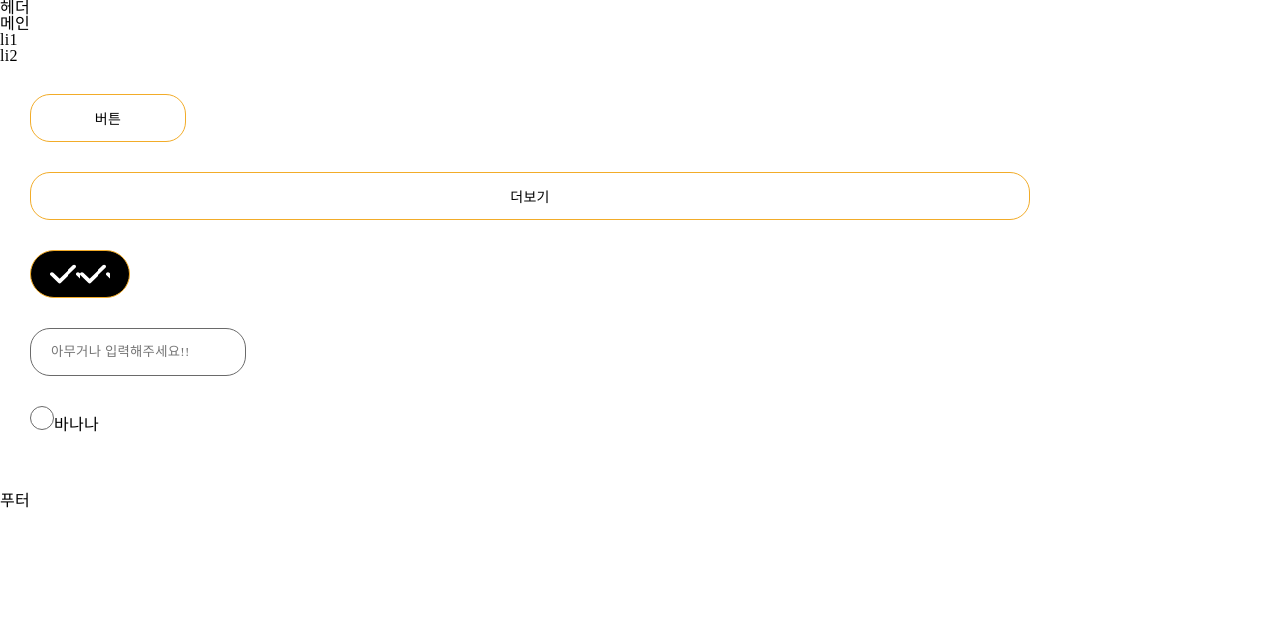
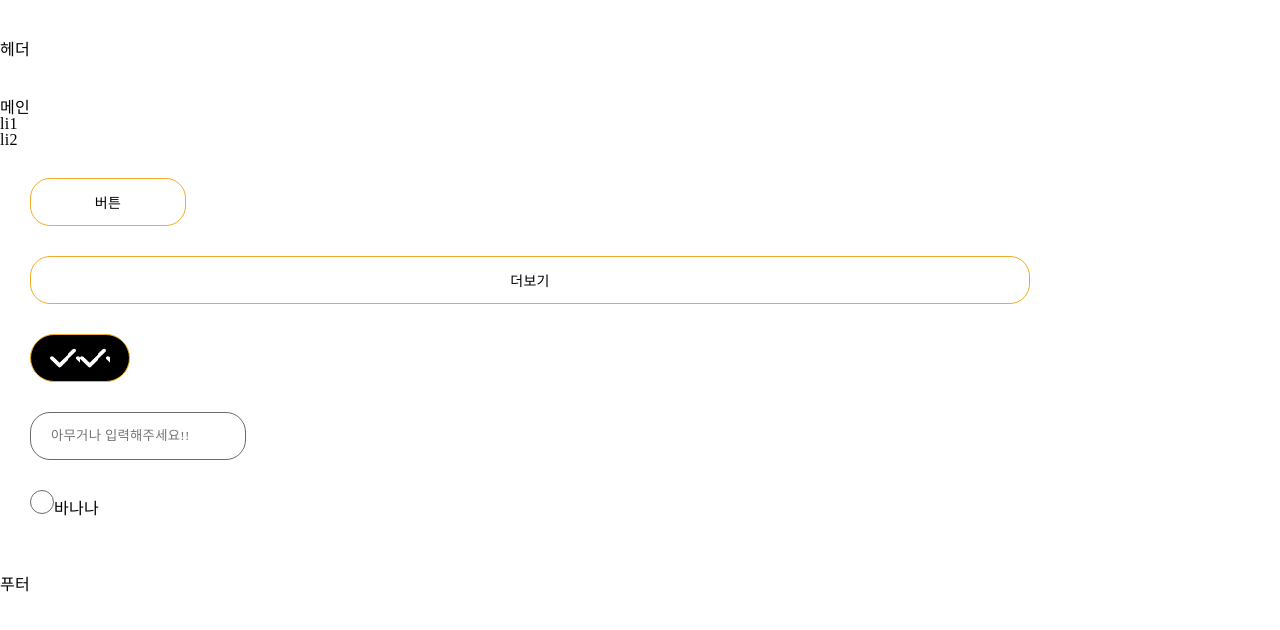
Before and after one commit to wonminjung/team01-Client-Fork, a React (Create React App) app: page / in a window 1280 px wide. Shown: the top 630 px of the page. Built offline with nearby package versions, Linux system fonts and the light colour scheme; a web font is replaced by a local one.

Commit message:
Layout header추가, 스타일추가

```diff
--- a/src/pages/layout/Layout.js
+++ b/src/pages/layout/Layout.js
@@ -1,20 +1,17 @@
-import React from 'react';
-import { Outlet } from 'react-router-dom';
+import React from "react";
+import { Outlet } from "react-router-dom";
+import S from "./style";
 
 const Layout = () => {
     return (
         <div>
-            <header>
-                헤더
-            </header>
+            <S.Header>헤더</S.Header>
 
             <main>
                 <Outlet />
             </main>
 
-            <footer>
-                푸터
-            </footer>
+            <footer>푸터</footer>
         </div>
     );
 };
--- /dev/null
+++ b/src/pages/layout/style.js
@@ -0,0 +1,15 @@
+import styled from "styled-components";
+const S = {};
+
+S.Header = styled.header`
+    width: 100%;
+    height: 100px;
+    display: flex;
+    justify-content: space-between;
+    align-items: center;
+    &.scrolled {
+        border-bottom: 1px solid #6a6a6a;
+    }
+`;
+
+export default S;
```
